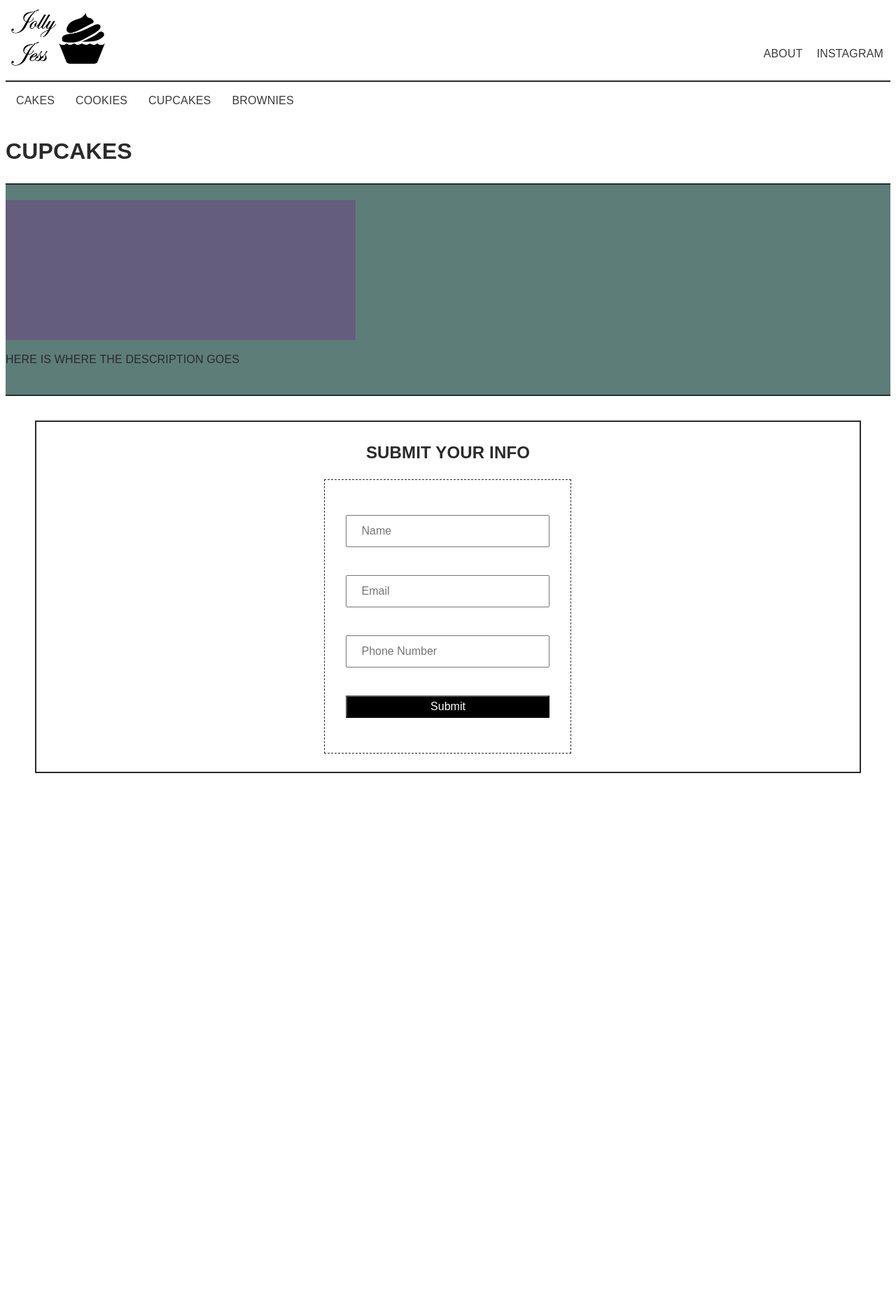
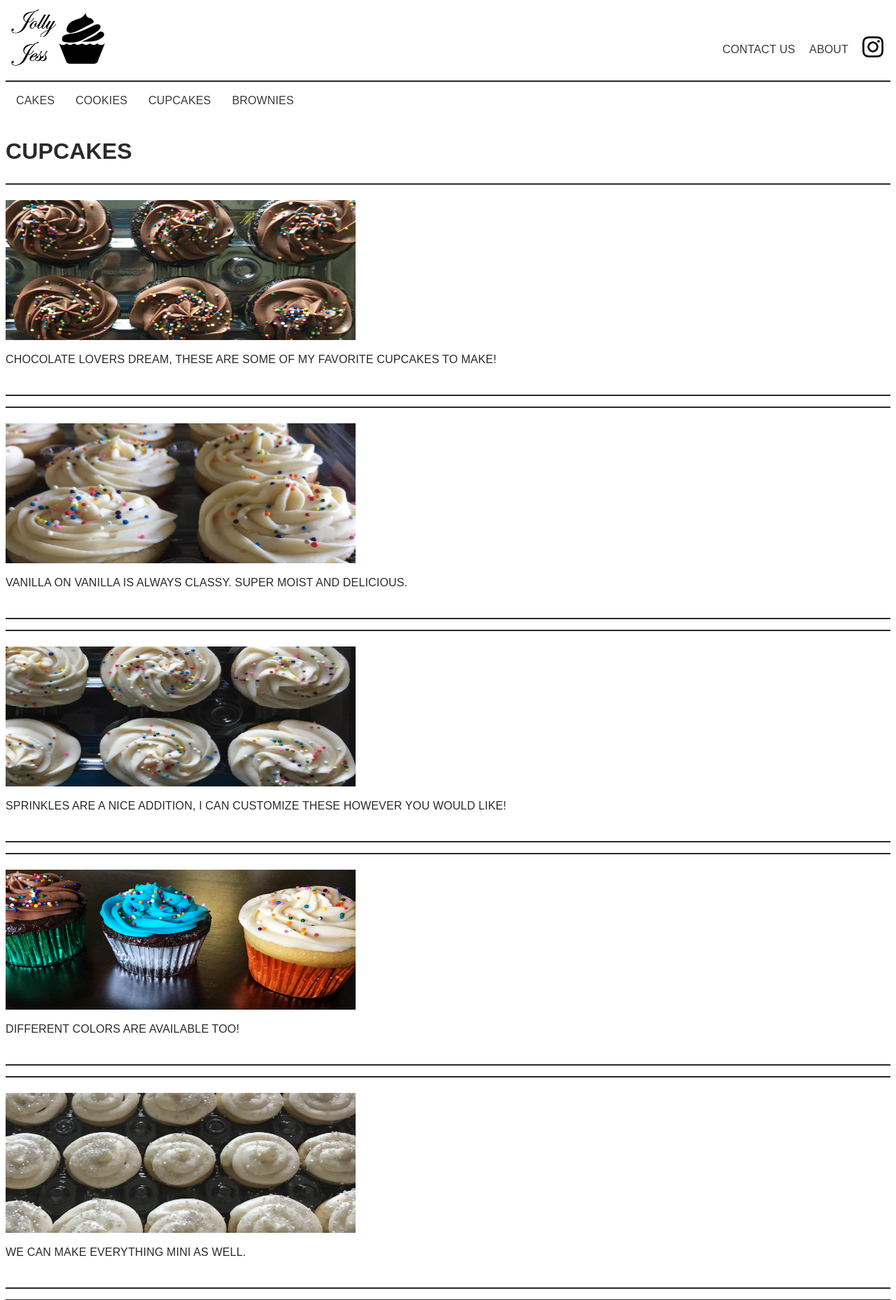
Before and after one commit to pkurjanowicz/jollyjessbakeshop, a Flask app: page /cupcakes in a window 1280 px wide. Shown: the top 1858 px of the page at 70% size. Before the commit the page ends 1105 px from the top, so only its background shows below. Run offline with Flask 2, Linux system fonts and the light colour scheme.

Commit message:
added bunch of pictures, redid instagram logo, added about pic

```diff
--- a/main.py
+++ b/main.py
@@ -28,6 +28,9 @@ def cupcakes():
 def brownies():
     return render_template('brownies.html')
 
+@app.route("/contact-us", methods=["GET"])
+def contact_us():
+    return render_template('contact.html')
 
 if __name__ == "__main__":
     app.run()
--- a/static/stylesheet.css
+++ b/static/stylesheet.css
@@ -28,6 +28,7 @@ body {
     display:flex;
     flex-direction: row;
     float: right;
+    align-items: center;
 }
 
 #menu-secondary-menu li {
@@ -401,13 +402,12 @@ input:focus {
     flex-direction: column;
     width: 100%;
     height: 600px;
-    padding: 0 0 0 25px;
+    padding: 40px;
 }
 
 #page-main-container {
     width: 100%;
     height: 300px;
-    background-color: #5d7d78;
     display: flex;
     align-items: flex-start;
     flex-direction: column;
@@ -420,6 +420,70 @@ input:focus {
     width: 500px;
     height: 200px;
     background-color: #655d7d;
+}
+
+#page-img-container-cookie-1 {
+    width: 500px;
+    height: 200px;
+    background-image: url(images/cookies.jpg);
+    background-repeat: no-repeat;
+    background-size: 100% 100%;
+}
+
+#page-img-container-brownies-1 {
+    width: 500px;
+    height: 200px;
+    background-image: url(images/brownies.jpg);
+    background-repeat: no-repeat;
+    background-size: 100% 100%;
+}
+
+#page-img-container-cupcakes-1 {
+    width: 500px;
+    height: 200px;
+    background-image: url(images/largechococupcakes.jpg);
+    background-repeat: no-repeat;
+    background-size: 100% 100%;
+}
+
+#page-img-container-cupcakes-2 {
+    width: 500px;
+    height: 200px;
+    background-image: url(images/whitecupcakes.jpg);
+    background-repeat: no-repeat;
+    background-size: 100% 100%;
+}
+
+#page-img-container-cupcakes-3 {
+    width: 500px;
+    height: 200px;
+    background-image: url(images/largewhitecupcakes.jpg);
+    background-repeat: no-repeat;
+    background-size: 100% 100%;
+}
+
+#page-img-container-cupcakes-4 {
+    width: 500px;
+    height: 200px;
+    background-image: url(images/multicolorcupcakes.jpg);
+    background-repeat: no-repeat;
+    background-size: 100% 100%;
+}
+
+#page-img-container-cupcakes-5 {
+    width: 500px;
+    height: 200px;
+    background-image: url(images/IMG_2033.JPG);
+    background-repeat: no-repeat;
+    background-size: 100% 100%;
+}
+
+#page-img-container-cupcakes-6 {
+    width: 500px;
+    height: 200px;
+    background-image: url(images/IMG_2035.JPG);
+    background-repeat: no-repeat;
+    background-size: 100% 100%;
 }
 
 .site-title-fullsize img {
@@ -495,3 +559,22 @@ input:focus {
 .thumb-content p {
     margin: 0;
 }
+
+#contact-us-container {
+    display: flex;
+    justify-content: flex-start;
+    align-items: flex-start;
+    flex-direction: column;
+    height: 300px;
+    padding: 0 0 0 30px;
+}
+
+#insta-img img {
+    height: 30px;
+    width: 30px;
+}
+
+#about-img img {
+    height: 429px;
+    width: 355px;
+}
--- a/templates/base.html
+++ b/templates/base.html
@@ -13,6 +13,7 @@
         <span style="font-size:30px;cursor:pointer" onclick="toggleNav()" id="side-nav-btn">&#9776;</span>
         <div id="mySidenav" class="sidenav">
                 <a href="javascript:void(0)" class="closebtn" onclick="toggleNav()">&times;</a>
+                <a href="/contact-us">Contact Us</a>
                 <a href="/about">About</a>
                 <a href="https://www.instagram.com/jollyjessbakeshop/">Instagram</a>
                 <a href="/cakes">Cakes</a>
@@ -21,8 +22,9 @@
                 <a href="/brownies">Brownies</a>
         </div>
         <ul id="menu-secondary-menu" class="about-menu">
+            <li><a href="/contact-us">Contact Us</a></li>
             <li><a href="/about">About</a></li>
-            <li id="instagram" class="social-menu"><a target="_blank" rel="noopener noreferrer" href="https://www.instagram.com/jollyjessbakeshop/"><span>Instagram</span></a></li>
+            <li id="instagram" class="social-menu"><a target="_blank" rel="noopener noreferrer" href="https://www.instagram.com/jollyjessbakeshop/"><span id="insta-img"><img src="static/images/zI6ZGS-black-logo-instagram-png-transparent.png"></span></a></li>
         </ul>
     </div>
 </header>
@@ -39,7 +41,7 @@
 <div class="contact-form-parent-container">
         <div id="submit-contact-info" class="contact-form-container">
             <div>
-                <h2>Submit your info</h2>
+                <h2>Get In Touch</h2>
             </div>
             <form id="form">
                 <input type="text" placeholder="Name" id="name" class="form-fields" autocomplete="off">
--- a/templates/brownies.html
+++ b/templates/brownies.html
@@ -5,8 +5,8 @@
 <body>
     <h1>Brownies</h1>
     <div id="page-main-container">
-        <div id="page-img-container" href="?item=INSERT_ITEM_ID"></div>
-        <p id="page-description">Here is where the description goes</p>
+        <div id="page-img-container-brownies-1" href="?item=INSERT_ITEM_ID"></div>
+        <p id="page-description">I have perfected a high altitude brownie recipe.<br>If you like chocolate these are simply devine.</p>
     </div>
 </body>
 
--- a/templates/cakes.html
+++ b/templates/cakes.html
@@ -4,10 +4,10 @@
 
 <body>
     <h1>Cakes</h1>
-    <div id="page-main-container">
+    <!-- <div id="page-main-container">
         <div id="page-img-container" href="?item=INSERT_ITEM_ID"></div>
         <p id="page-description">Here is where the description goes</p>
-    </div>
+    </div> -->
 </body>
 
 {% endblock %}
--- a/templates/cookies.html
+++ b/templates/cookies.html
@@ -5,8 +5,8 @@
 <body>
     <h1>Cookies</h1>
     <div id="page-main-container">
-        <div id="page-img-container" href="?item=INSERT_ITEM_ID"></div>
-        <p id="page-description">Here is where the description goes</p>
+        <div id="page-img-container-cookie-1" href="?item=INSERT_ITEM_ID"></div>
+        <p id="page-description">Delicious chocolate chip and peanut butter cookies are my specialty</p>
     </div>
 </body>
 
--- a/templates/cupcakes.html
+++ b/templates/cupcakes.html
@@ -5,8 +5,28 @@
 <body>
     <h1>Cupcakes</h1>
     <div id="page-main-container">
-        <div id="page-img-container" href="?item=INSERT_ITEM_ID"></div>
-        <p id="page-description">Here is where the description goes</p>
+        <div id="page-img-container-cupcakes-1" href="?item=INSERT_ITEM_ID"></div>
+        <p id="page-description">Chocolate lovers dream, these are some of my favorite cupcakes to make!</p>
+    </div>
+    <div id="page-main-container">
+        <div id="page-img-container-cupcakes-2" href="?item=INSERT_ITEM_ID"></div>
+        <p id="page-description">Vanilla on vanilla is always classy. Super moist and delicious.</p>
+    </div>
+    <div id="page-main-container">
+        <div id="page-img-container-cupcakes-3" href="?item=INSERT_ITEM_ID"></div>
+        <p id="page-description">Sprinkles are a nice addition, I can customize these however you would like!</p>
+    </div>
+    <div id="page-main-container">
+        <div id="page-img-container-cupcakes-4" href="?item=INSERT_ITEM_ID"></div>
+        <p id="page-description">Different colors are available too! </p>
+    </div>
+    <div id="page-main-container">
+        <div id="page-img-container-cupcakes-5" href="?item=INSERT_ITEM_ID"></div>
+        <p id="page-description">We can make everything mini as well. </p>
+    </div>
+    <div id="page-main-container">
+        <div id="page-img-container-cupcakes-6" href="?item=INSERT_ITEM_ID"></div>
+        <p id="page-description">Mini chocolate are my favorite. </p>
     </div>
 </body>
 
```
Also changed, not shown: templates/about.html (+9 -5 lines), templates/contact.html (added, +17 -0 lines), templates/homepage.html (+6 -6 lines), static/images/99325527-D4B2-446B-A84C-73BA87C2CD9A.JPG (added), static/images/IMG_2033.JPG (added), static/images/IMG_2035.JPG (added), static/images/zI6ZGS-black-logo-instagram-png-transparent.png (added).
